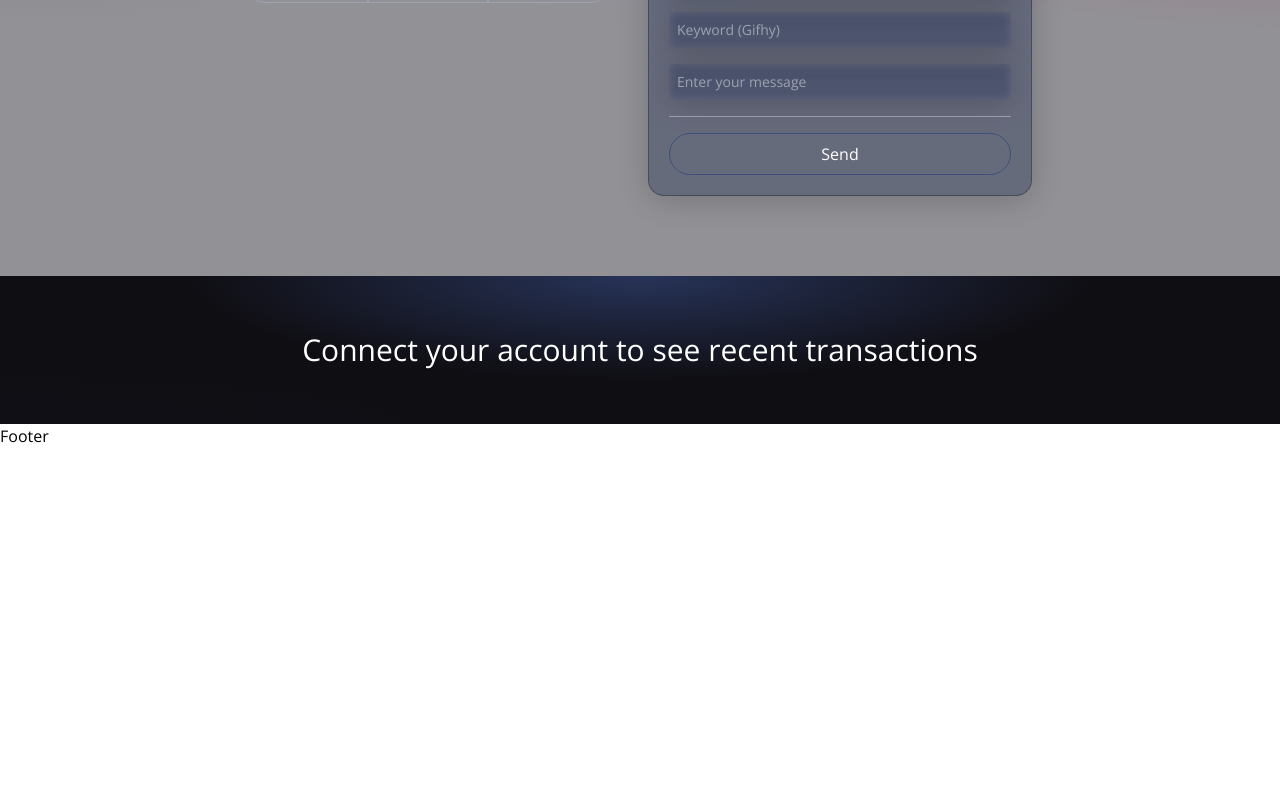
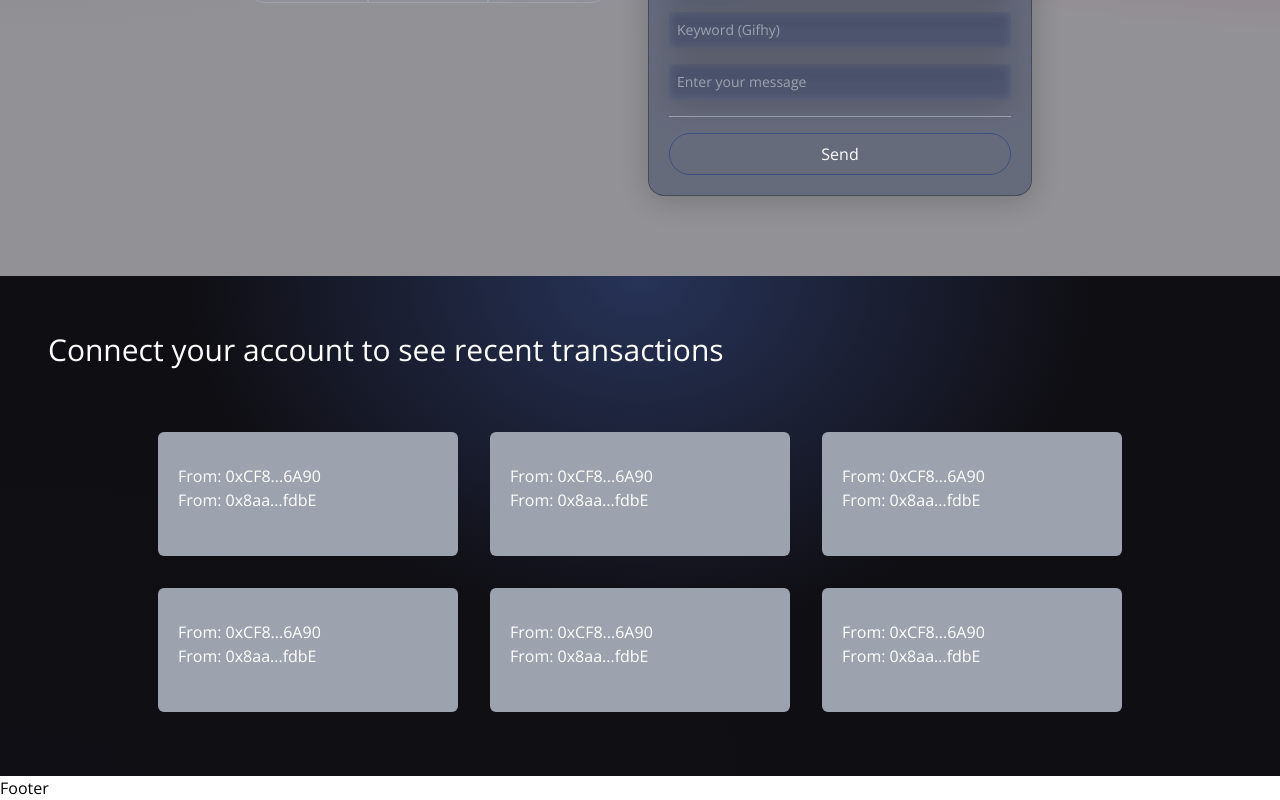
Before and after one commit to erhaneth/dbank, a React (Create React App) app in the folder client/: page / in a window 1280 px wide. Shown: the part 561-1361 px from the top of the page. Before the commit the page ends 1009 px from the top, so only its background shows below. Built offline with nearby package versions, Linux system fonts and the light colour scheme.

Commit message:
Render transactions

```diff
--- a/client/src/components/Transactions.jsx
+++ b/client/src/components/Transactions.jsx
@@ -1,7 +1,35 @@
 import React, { useContext } from "react";
+import { shortAddress } from "../utils/shortAddress";
+import { TransactionContext } from "../context/TransactionContext";
+import dummyData from "../utils/dummyData";
 
-import { TransactionContext } from "../context/TransactionContext";
-// import dummyData from "../utils/dummyData";
+const TransactionCard = ({
+  addressTo,
+  addressFrom,
+  timestamp,
+  message,
+  keyboard,
+  amount,
+  url,
+}) => {
+  return (
+    <div className="bg-gray-400 m-4 flex flex-1 2xl:min-w-[450px] 2xl:max-w-[500px] sm:min-w-[270px] sm:max-w-[300px] flex-col p-3 rounded-md hover:shadow-2xl">
+        <div className="flex flex-col items-center w-full mt-3">
+        <div className="display-flex justify-start w-full mb-6 p-2">
+        <a href={`https://goerli.etherscan.io/address/${addressFrom}`} target="_blank" rel="noreferrer">
+        <p className="text-white text-base">From: {shortAddress(addressFrom)}</p>
+        </a>
+        <a href={`https://goerli.etherscan.io/address/${addressTo}`} target="_blank" rel="noreferrer">
+        <p className="text-white text-base">From: {shortAddress(addressTo)}</p>
+        </a>
+        </div>
+        </div>
+
+
+    </div>
+  );
+};
+
 function Transactions() {
   const { currentAccount } = useContext(TransactionContext);
   return (
@@ -14,6 +42,11 @@
             Connect your account to see recent transactions
           </h3>
         )}
+        <div className="flex flex-wrap justify-center items-center mt-10">
+          {dummyData.reverse().map((transaction, index) => (
+            <TransactionCard key={index} {...transaction} />
+          ))}
+        </div>
       </div>
     </div>
   );
```
